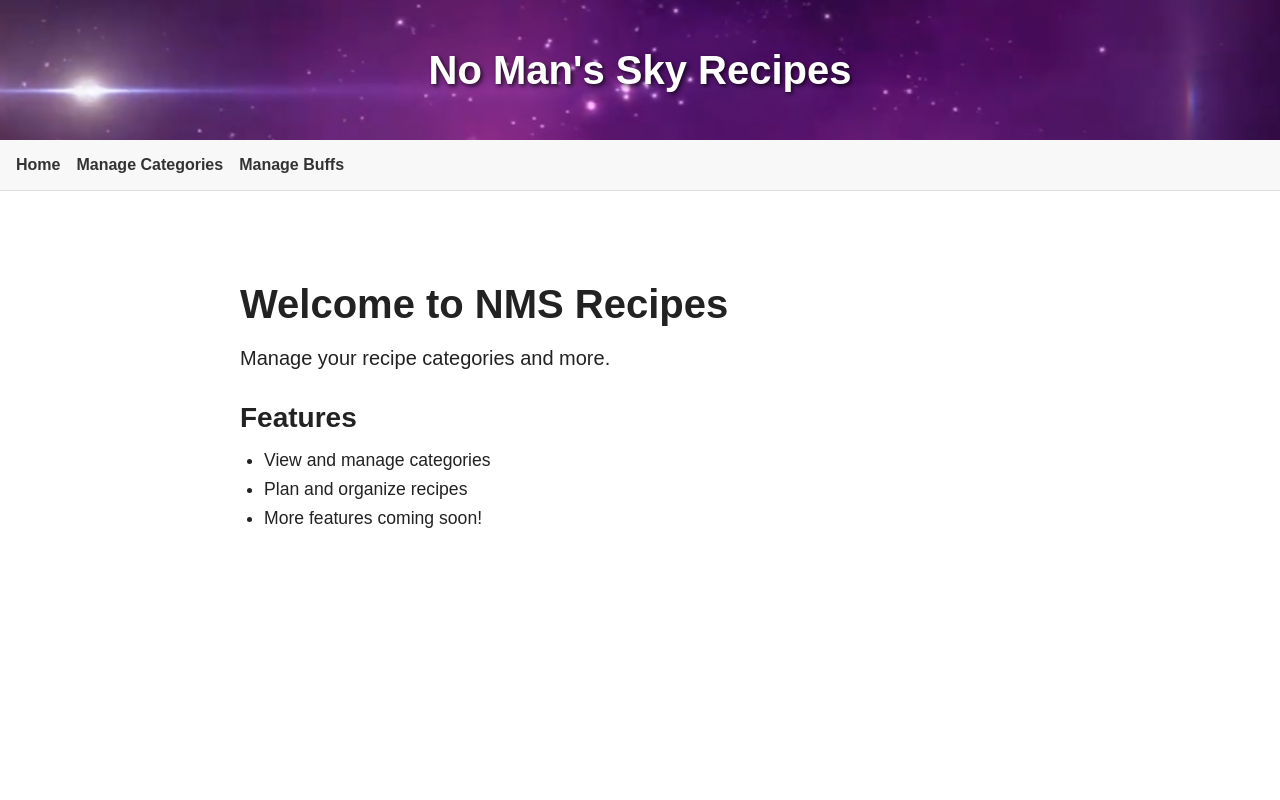
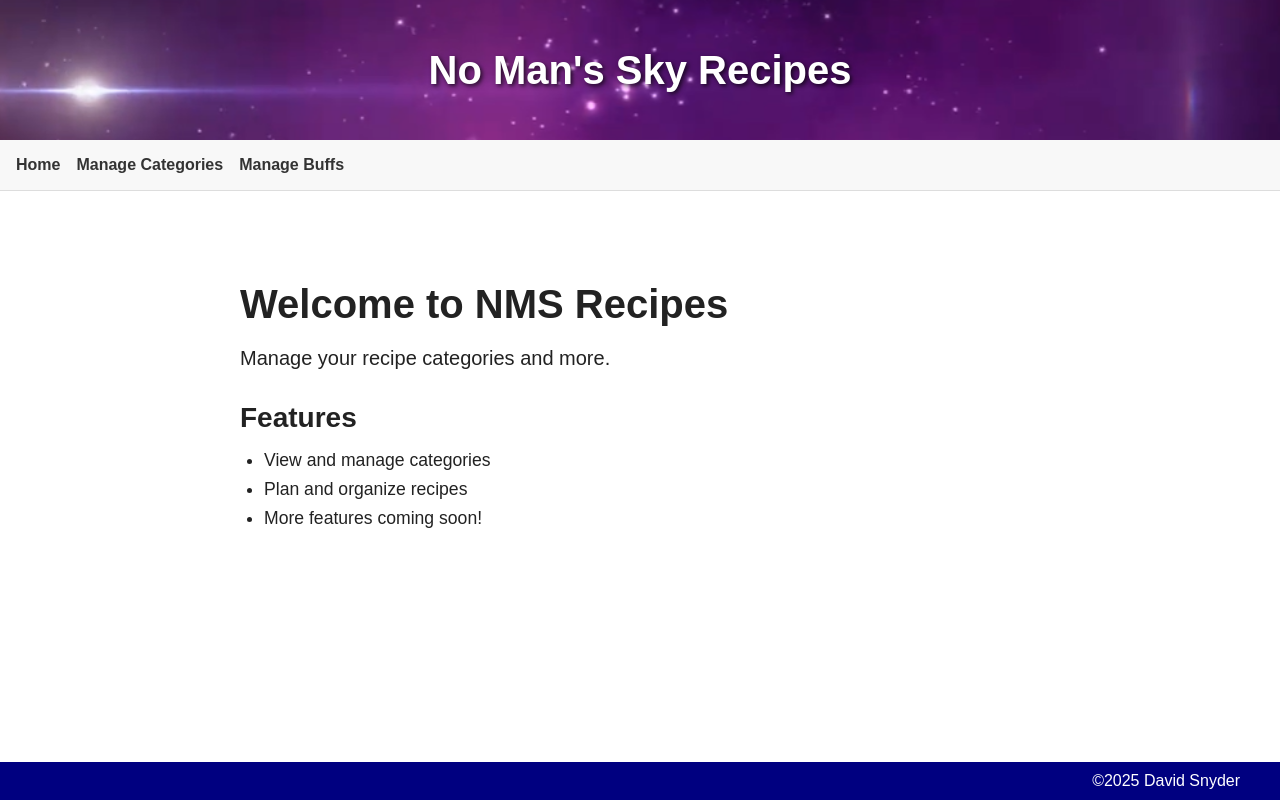
Before and after one commit to dsnyder1974/nms-recipes, a React (Create React App) app: page / in a window 1280 px wide. Built offline with nearby package versions, Linux system fonts and the light colour scheme; a web font is replaced by a local one.

Commit message:
Addes simple footer to layout

```diff
--- a/src/components/Layout/Layout.css
+++ b/src/components/Layout/Layout.css
@@ -1,4 +1,11 @@
 /* src/components/Layout.css */
+
+.layout {
+  display: flex;
+  flex-direction: column;
+  min-height: 100vh;
+  overflow-x: hidden;
+}
 
 .header-container {
   position: relative;
@@ -55,5 +62,24 @@
 }
 
 .main-content {
+  flex-grow: 1;
   padding: 2rem;
+  box-sizing: border-box;
 }
+
+.footer {
+  background-color: navy;
+  color: white;
+  padding: 10px 20px;
+  text-align: right;
+  position: relative;
+  bottom: 0;
+  width: 100%;
+  margin-top: 40px;
+  box-sizing: border-box;
+}
+
+.footer-content {
+  max-width: 1200px;
+  margin: 0 auto;
+}
--- a/src/components/Layout/index.jsx
+++ b/src/components/Layout/index.jsx
@@ -28,6 +28,12 @@
       <main className="main-content">
         <Outlet />
       </main>
+
+      <footer className="footer">
+        <div className="footer-content">
+          <span className="copyright">©2025 David Snyder</span>
+        </div>
+      </footer>
     </div>
   );
 }
```
